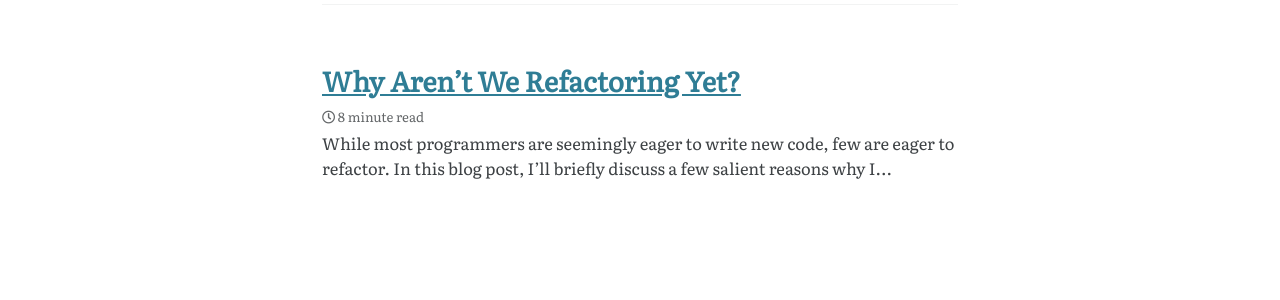
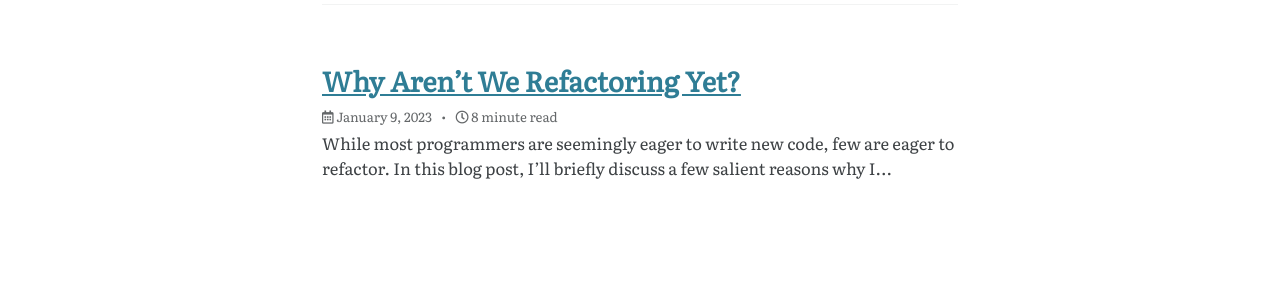
Before and after one commit to kohack/kohack.github.io, a Jekyll site: the page built from index.html, in a window 1280 px wide. Shown: the part 185-485 px from the top of the page. Built offline with Jekyll 4.4.1, drawn with Linux system fonts in a browser that asks for light colours; cached includes are drawn as plain includes; emoji names are drawn with the system emoji font; the list of posts is cut into pages by our own code.

Commit message:
Always show blog post date in posts listing whenever possible

```diff
--- a/_includes/page__meta.html
+++ b/_includes/page__meta.html
@@ -1,7 +1,8 @@
 {% assign document = post | default: page %}
-{% if document.read_time or document.show_date %}
+
+{% if document.read_time %}
   <p class="page__meta">
-    {% if document.show_date and document.date %}
+    {% if document.date %}
       {% assign date = document.date %}
       <span class="page__meta-date">
         <i class="far {% if include.type == 'grid' and document.read_time and document.show_date %}fa-fw {% endif %}fa-calendar-alt" aria-hidden="true"></i>
@@ -10,7 +11,7 @@
       </span>
     {% endif %}
 
-    {% if document.read_time and document.show_date %}<span class="page__meta-sep"></span>{% endif %}
+    {% if document.read_time %}<span class="page__meta-sep"></span>{% endif %}
 
     {% if document.read_time %}
       {% assign words_per_minute = document.words_per_minute | default: site.words_per_minute | default: 200 %}
```
